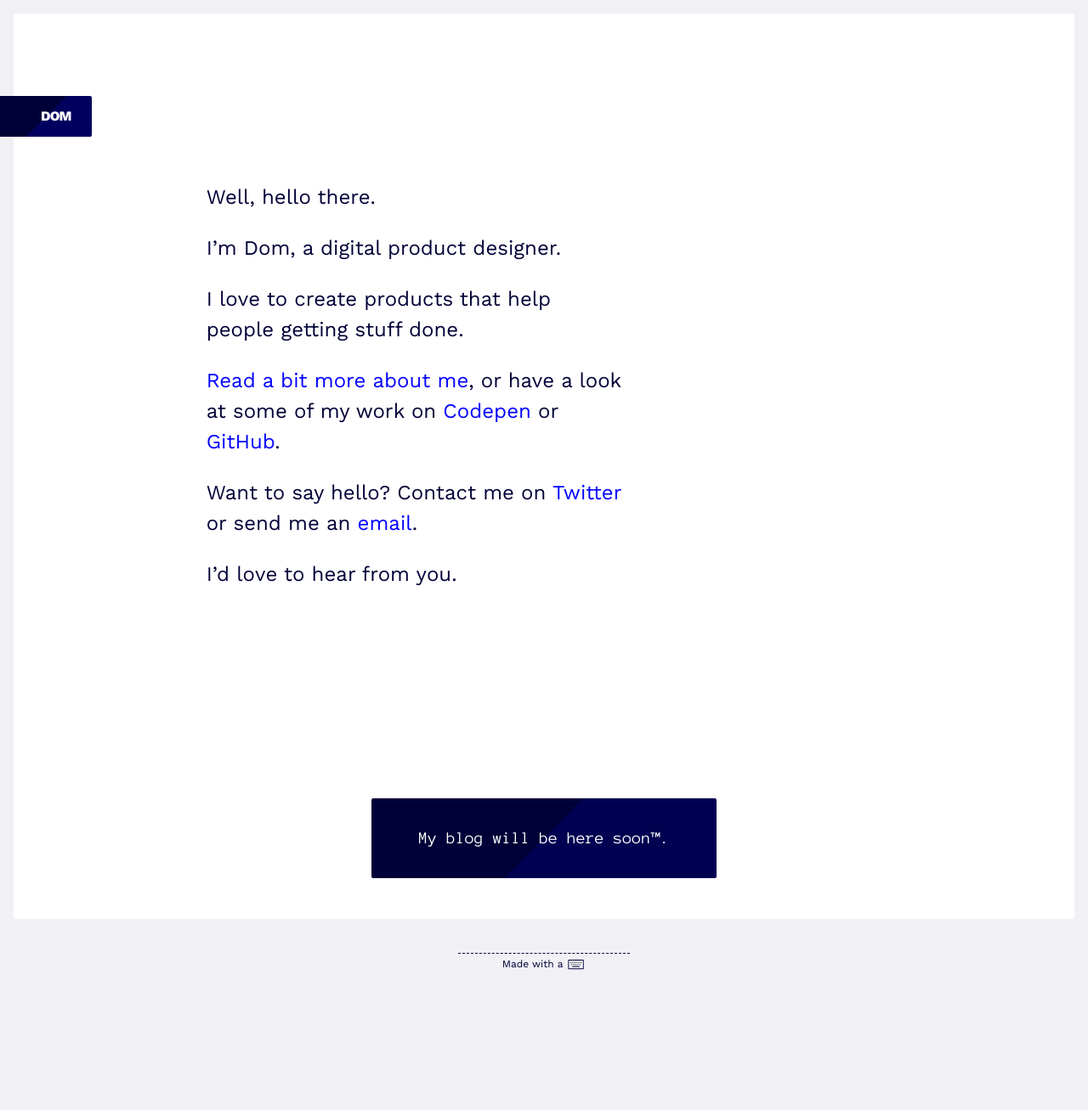
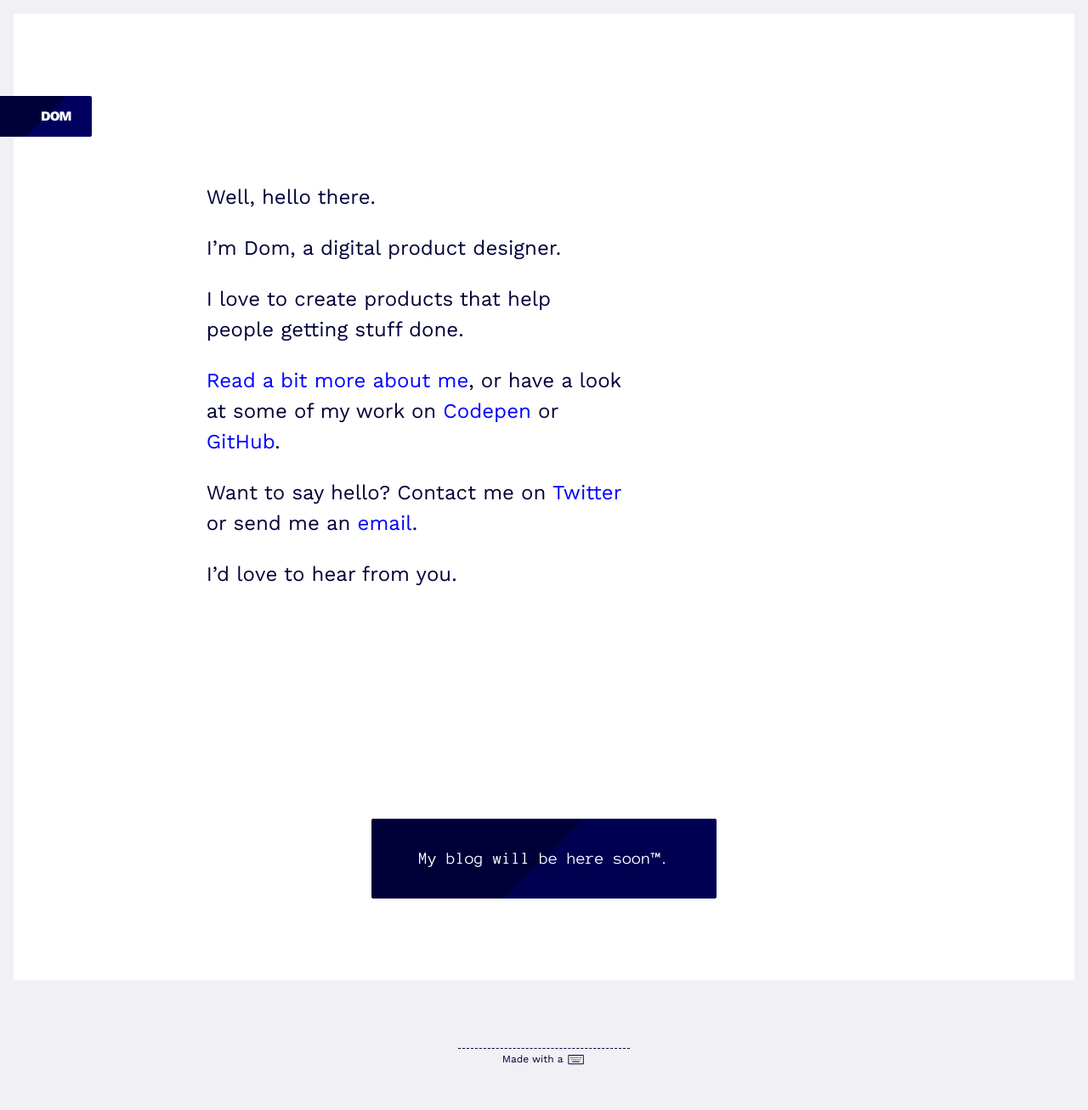
Before and after one commit to DomSt/profileSite, a Jekyll site: the page built from index.html, in a window 1280 px wide. Shown: the whole page at 85% size. Built offline with Jekyll 4.4.1, drawn with Linux system fonts in a browser that asks for light colours; before the commit the page ends 1171 px from its top, so only the background shows below that.

Commit message:
Additional minor sizing fixes

```diff
--- a/_sass/layout/wrapper.scss
+++ b/_sass/layout/wrapper.scss
@@ -2,13 +2,9 @@
 
 .pageWrapper {
 	position: relative;
-	min-height: calc(100vh - $baseMargin);
+	min-height: calc(100vh - #{$baseMargin});
 	margin: $baseMargin;
 	border-radius: $border-radius;
-
-	@include respond-to("medium") {
-    margin: $baseMargin * 2;
-  }
 }
 
 .pageContent {
@@ -19,6 +15,12 @@
 //------------------------------------------------------------------------------
 // MEDIA QUERIES
 
+@include respond-to(medium) {
+	.pageWrapper {
+		margin: $baseMargin * 2;
+	}
+}
+
 @include respond-to(xmedium, medium) {
 	.pageWrapper {
 		min-height: calc(100vh - (#{$baseMargin} * 2));
--- a/_sass/module/footer.scss
+++ b/_sass/module/footer.scss
@@ -1,7 +1,7 @@
 
 
 .pageFooter {
-	margin-top: $baseMargin * 2;
+	margin-top: $baseMargin * 4;
 	margin-bottom: $baseMargin;
 
 	&__disclaimer {
@@ -18,15 +18,15 @@
 
 @include respond-to(medium) {
 	.pageFooter {
-		margin-top: $baseMargin * 3;
-		margin-bottom: $baseMargin * 2;
+		margin-top: $baseMargin * 6;
+		margin-bottom: $baseMargin * 4;
 	}
 }
 
 @include respond-to(large) {
 	.pageFooter {
-		margin-top: $baseMargin * 5;
-		margin-bottom: $baseMargin * 3;
+		margin-top: $baseMargin * 10;
+		margin-bottom: $baseMargin * 6;
 
 		&__disclaimer {
 			font-size: .75rem;
--- a/_sass/module/teaser.scss
+++ b/_sass/module/teaser.scss
@@ -2,8 +2,8 @@
 
 .teaser {
 	@include bgEffect($c-main, 5%);
-	margin-top: $baseMargin * 3;
-	margin-bottom: $baseMargin * 3;
+	margin-top: $baseMargin * 6;
+	margin-bottom: $baseMargin * 6;
 	padding: $basePadding * 2;
 	color: $c-white;
 	font-family: "Anonymous Pro", monospace;
@@ -26,13 +26,13 @@
 
 @include respond-to(medium) {
 	.teaser {
-		margin-bottom: $baseMargin * 4;
+		margin-bottom: $baseMargin * 8;
 	}
 }
 
 @include respond-to(large, medium) {
 	.teaser {
-		margin-bottom: $baseMargin * 6;
+		margin-bottom: $baseMargin * 12;
 		font-size: 1.25rem;
 	}
 }
```
